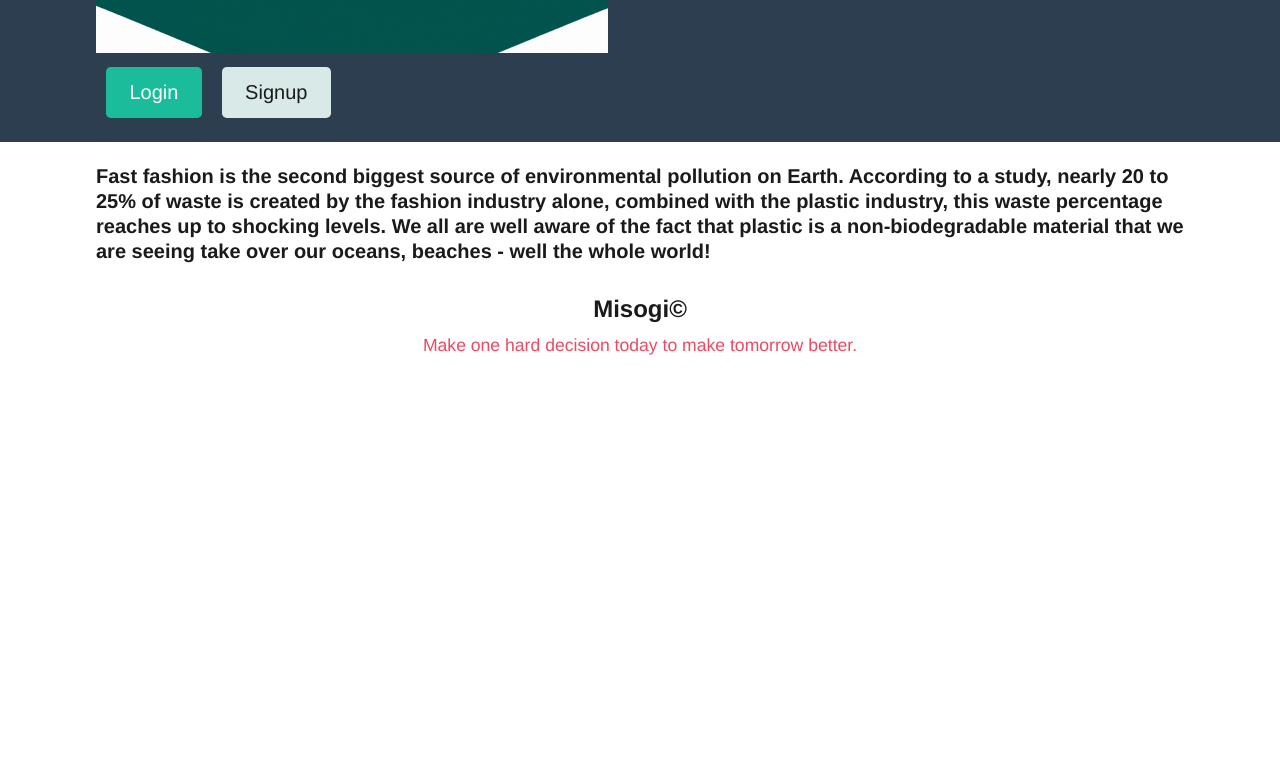
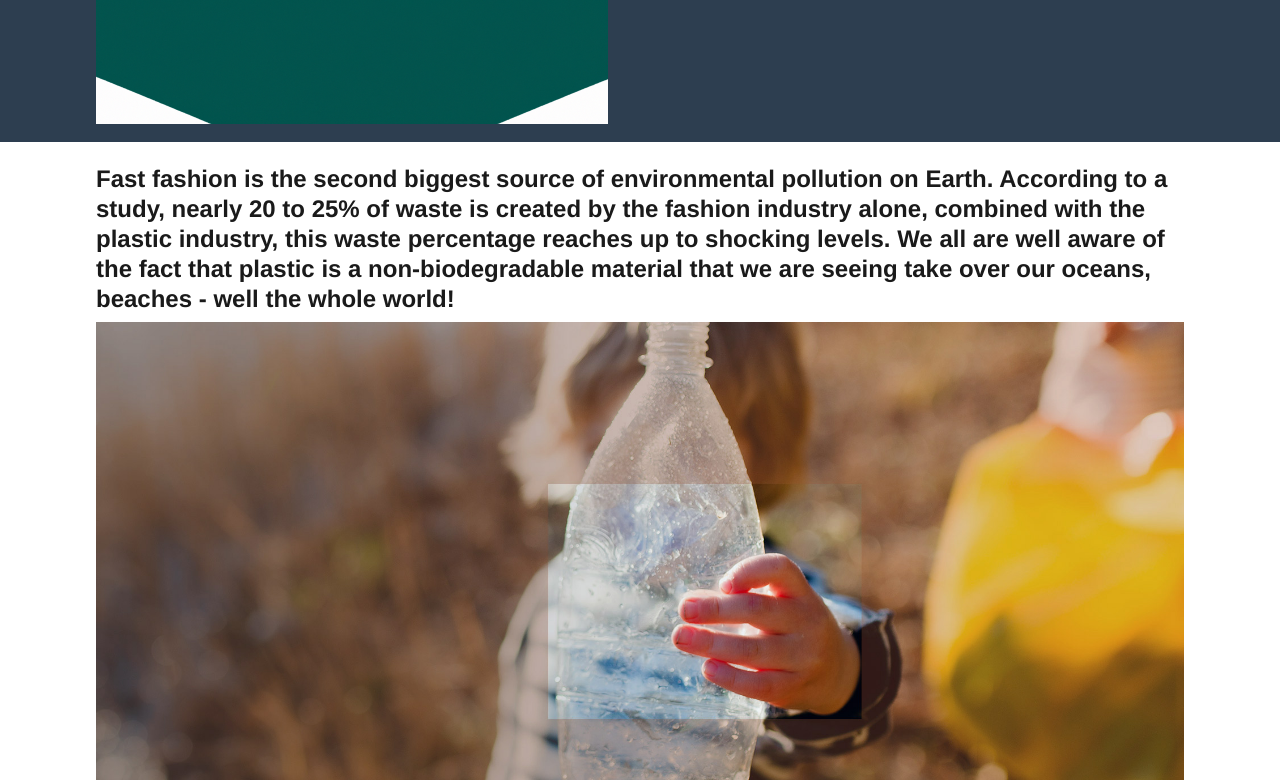
Before and after one commit to LindsayK82/Misogi, a React (Create React App) app in the folder client/: page / in a window 1280 px wide. Shown: the part 460-1240 px from the top of the page. Before the commit the page ends 866 px from the top, so only its background shows below. Built offline with nearby package versions, Linux system fonts and the light colour scheme.

Commit message:
added fast fashion article on home page with hero pic

```diff
--- a/client/src/components/Header/index.js
+++ b/client/src/components/Header/index.js
@@ -12,11 +12,6 @@ const Header = () => {
   return (
     <header className="bg-primary text-light mb-4 py-3 flex-row align-center">
       <div className="container flex-row justify-space-between-lg justify-center align-center">
-        <div>
-          <Link className="text-light" to="/">
-            <img src={logoImage} style={{ width: "50%" }} alt="misogi logo" />
-          </Link>
-        </div>
         <div>
           {Auth.loggedIn() ? (
             <>
@@ -38,6 +33,11 @@ const Header = () => {
             </>
           )}
         </div>
+        <div>
+          <Link className="text-light" to="/">
+            <img src={logoImage} style={{ width: "50%" }} alt="misogi logo" />
+          </Link>
+        </div>
       </div>
     </header>
   );
--- a/client/src/pages/Home.js
+++ b/client/src/pages/Home.js
@@ -1,4 +1,5 @@
 import React from 'react';
+import ChildHoldingPlasticBottle from '../assets/images/childHoldingPlasticBottle.png'
 
 
 const Home = () => {
@@ -7,11 +8,11 @@ const Home = () => {
   return (
     <main>
       <div>
-        <h5>Fast fashion is the second biggest source of environmental pollution on Earth.
+        <h4>Fast fashion is the second biggest source of environmental pollution on Earth.
           According to a study, nearly 20 to 25% of waste is created by the fashion industry alone, combined with the plastic industry, this waste percentage reaches up to shocking levels.
-          We all are well aware of the fact that plastic is a non-biodegradable material that we are seeing take over our oceans, beaches - well the whole world!</h5>
+          We all are well aware of the fact that plastic is a non-biodegradable material that we are seeing take over our oceans, beaches - well the whole world!</h4>
       </div>
-      {/* <img src={logoImage} style={{ width: "100%" }} alt="misogi logo" /> */}
+      <img src={ChildHoldingPlasticBottle} style={{ width: "100%" }} alt="misogi logo" />
     </main>
   );
 };
```
Also changed, not shown: client/src/assets/images/childHoldingPlasticBottle.png (added), 1 other file (tests, documents, lock files or other folders).
